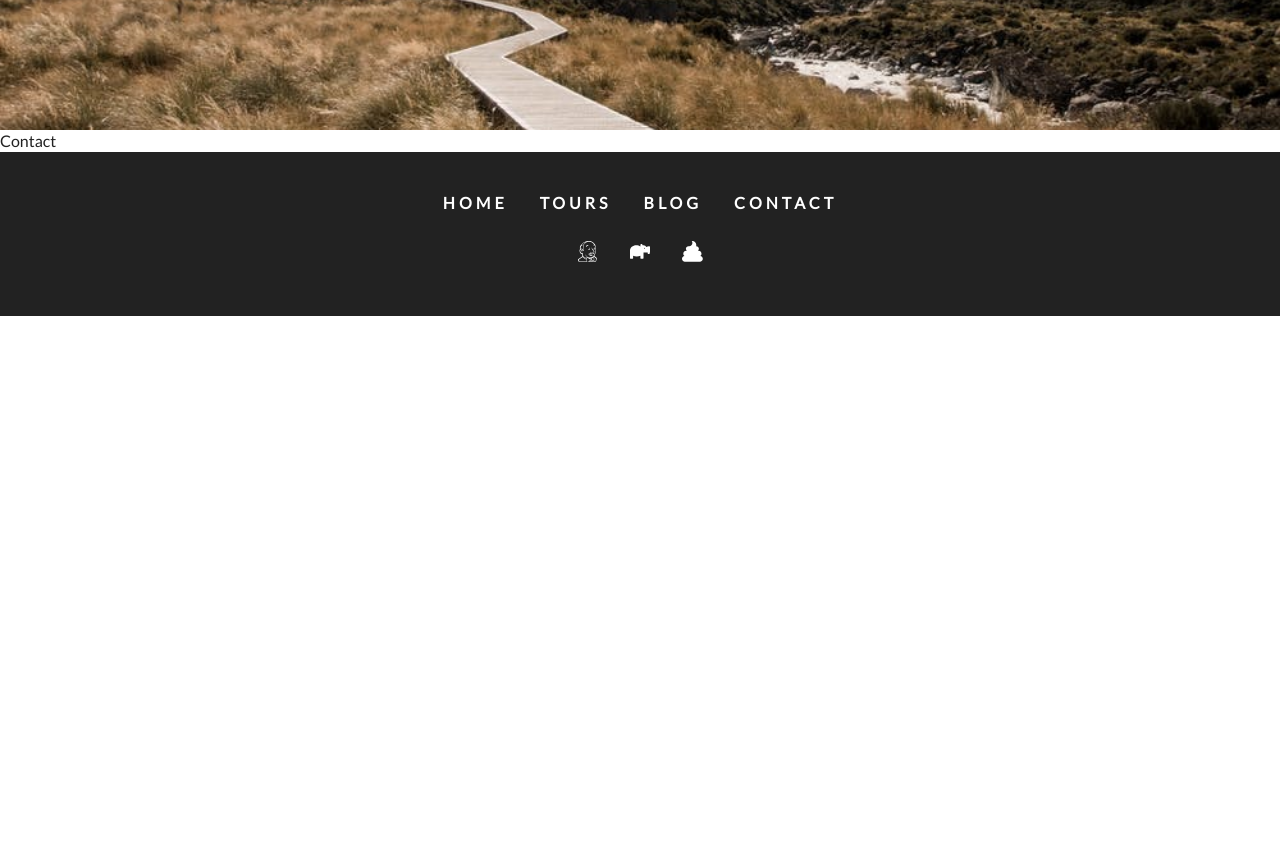
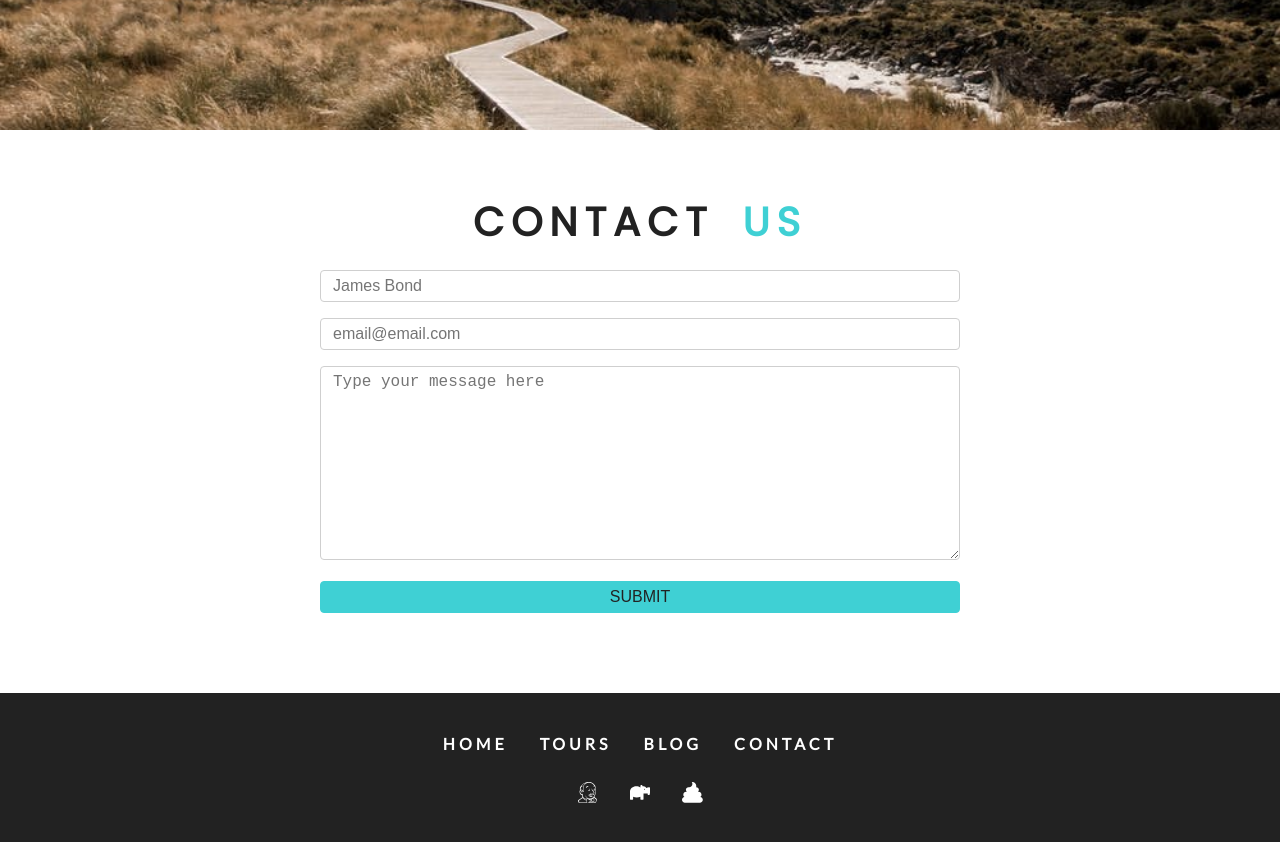
Before and after one commit to khvan/gatsby-adventure, a Gatsby site: page /contact in a window 1280 px wide. Shown: the part 440-1282 px from the top of the page. Before the commit the page ends 800 px from the top, so only its background shows below. Built offline with nearby package versions, Linux system fonts and the light colour scheme; Gatsby itself is replaced by a stand-in of ours.

Commit message:
began implementing contact page form

```diff
--- /dev/null
+++ b/src/components/Contact/Contact.js
@@ -0,0 +1,49 @@
+import React from 'react';
+import Title from '../Title';
+import styles from '../../css/contact.module.css';
+
+const Contact = () => {
+  return (
+    <section className={styles.contact}>
+      <Title title="contact" subtitle="us" />
+      <div className={styles.center}>
+        <form className={styles.form}>
+          <div>
+            <input
+              type="text"
+              name="name"
+              id="name"
+              className={styles.formControl}
+              placeholder="James Bond"
+            />
+          </div>
+          <div>
+            <input
+              type="email"
+              name="email"
+              id="email"
+              className={styles.formControl}
+              placeholder="email@email.com"
+            />
+          </div>
+          <div>
+            <textarea
+              name="message"
+              id="message"
+              rows="10"
+              className={styles.formControl}
+              placeholder="Type your message here"
+            />
+          </div>
+          <div>
+            <input type="submit" value="submit" className={styles.submit} />
+          </div>
+
+        </form>
+
+      </div>
+    </section>
+  );
+};
+
+export default Contact;
--- a/src/pages/contact.js
+++ b/src/pages/contact.js
@@ -2,13 +2,14 @@ import React from 'react';
 import Layout from '../components/Layout';
 import {graphql} from 'gatsby';
 import StyledHero from '../components/StyledHero';
+import Contact from '../components/Contact/Contact';
 
 
 export default function contact ({data}) {
   return (
     <Layout>
     <StyledHero img={data.contactBcg.childImageSharp.fluid} />
-    Contact
+    <Contact />
 
     </Layout>
   );
```
